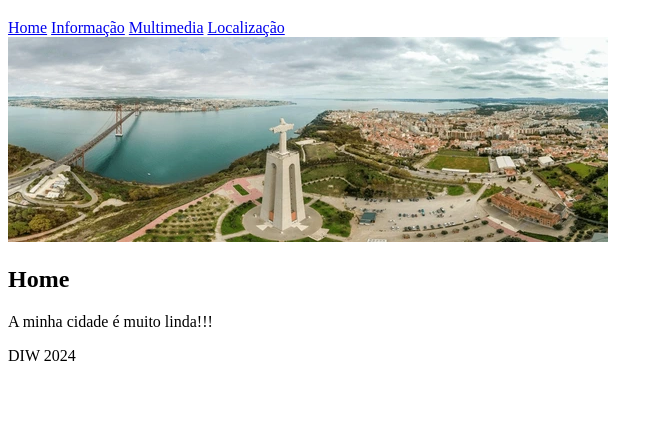
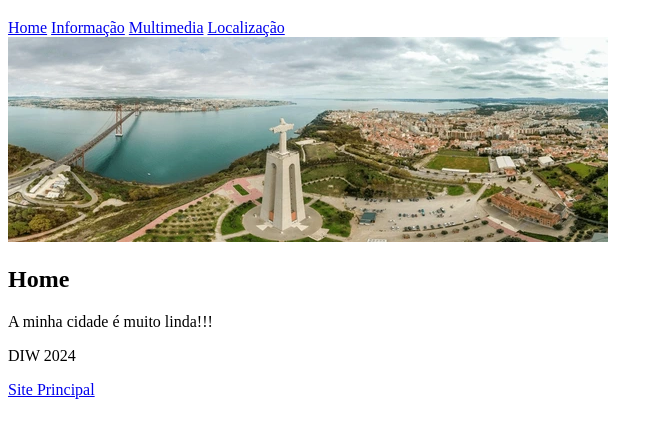
Before and after one commit to TomazLiziario/TomazLiziario.github.io, a plain HTML site: page Lab2/index.html in a window 1280 px wide. Shown: the part 61-494 px from the top of the page, without its empty margins (0-663 px from the left). Drawn offline with Linux system fonts and the light colour scheme.

Commit message:
commit lab2 com melhorias

```diff
--- a/Lab2/index.html
+++ b/Lab2/index.html
@@ -27,6 +27,7 @@
 
         <footer>
             <p>DIW 2024</p>
+            <a href="https://tomazliziario.github.io">Site Principal</a>
         </footer>
     </body>
 </html>
```
Also changed, not shown: index.html (+1 -1 lines).
